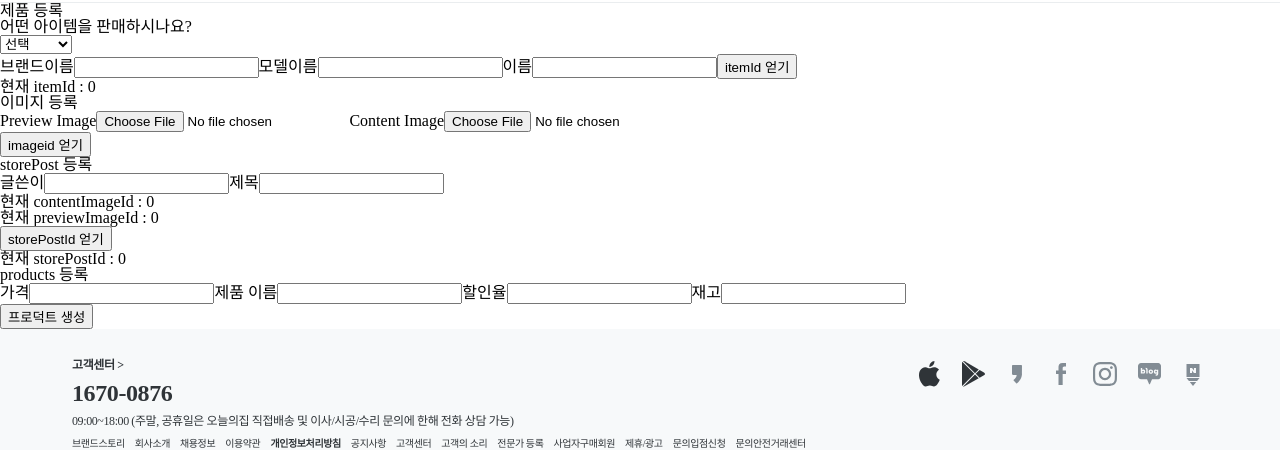
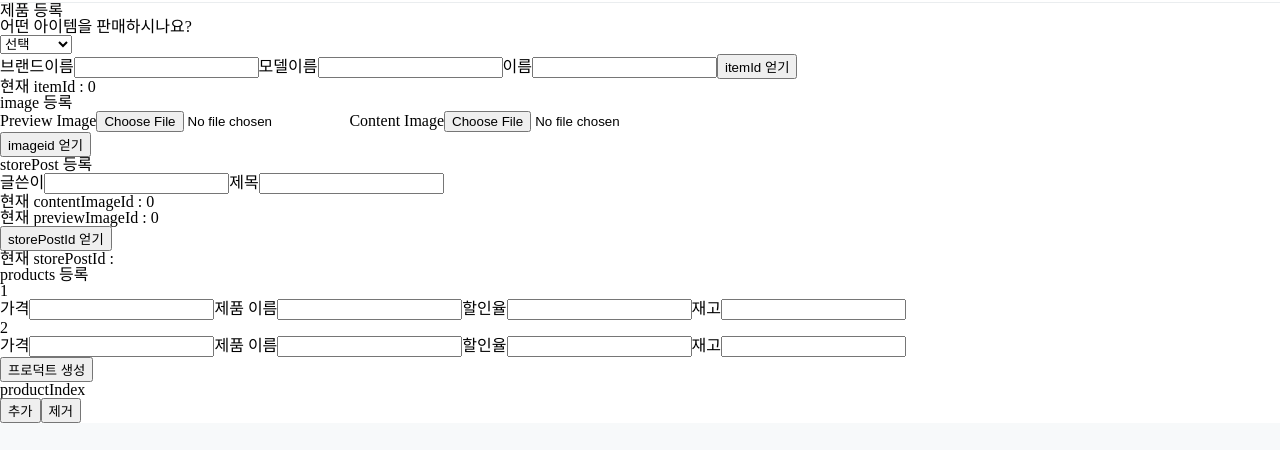
Before and after one commit to ohouse-clone/ohouse_front, a Next.js app: page /productions/add in a window 1280 px wide. Shown: the part 178-628 px from the top of the page. Built offline with nearby package versions, Linux system fonts and the light colour scheme.

Commit message:
feat(page/../add) : storePost 로직 추가, product 추가 기능

```diff
--- /dev/null
+++ b/src/components/ProductionAdd/ProductForm.js
@@ -0,0 +1,16 @@
+import React from 'react';
+
+export default function ProductForm({ i }) {
+  return (
+    <div key={'product' + i}>
+      <label htmlFor={`price${i}`}>가격</label>
+      <input id={`price${i}`}></input>
+      <label htmlFor={`productName${i}`}>제품 이름</label>
+      <input id={`productName${i}`}></input>
+      <label htmlFor={`rateDiscount${i}`}>할인율</label>
+      <input id={`rateDiscount${i}`}></input>
+      <label htmlFor={`stock${i}`}>재고</label>
+      <input id={`stock${i}`}></input>
+    </div>
+  );
+}
--- a/src/lib/apis/store.js
+++ b/src/lib/apis/store.js
@@ -1,6 +1,6 @@
 import axios from 'axios';
 
-const URL = 'http://www.cloneohouse.shop/store/api';
+const URL = '/api';
 
 export const getStoreCategoryData = async id => {
   const { data } = await axios.get(`${URL}/v1/category/${id}`);
--- a/src/pages/productions/add.js
+++ b/src/pages/productions/add.js
@@ -1,5 +1,6 @@
 import axios from 'axios';
-import React, { useState } from 'react';
+import ProductForm from 'components/ProductionAdd/ProductForm';
+import React, { useEffect, useMemo, useState } from 'react';
 
 export default function Add() {
   const URL = '/api';
@@ -11,6 +12,10 @@ export default function Add() {
   const [contentImageFile, setContentImageFile] = useState();
   const [contentImageId, setContentImageId] = useState(0);
   const [previewImageId, setPreviewImageId] = useState(0);
+
+  const [storePostId, setStorePostId] = useState();
+
+  const [productArr, setProductArr] = useState([{ name: 1 }, { name: 2 }]);
 
   // item 로직 ----------------------------------------------
 
@@ -72,7 +77,30 @@ export default function Add() {
   };
 
   // storePost 로직 ----------------------------------------
+  const submitStorePost = e => {
+    e.preventDefault();
+    const storePostData = {
+      author: e.target[0].value,
+      title: e.target[1].value,
+      contentImageId,
+      previewImageId,
+    };
 
+    axios
+      .post(`${URL}/store/api/v1/post`, storePostData)
+      .then(res => {
+        setStorePostId(res);
+      })
+      .catch(err => console.log(err));
+  };
+
+  // product 로직 -------------------------------------------
+
+  const submitProducts = e => {
+    e.preventDefault();
+    console.log(e);
+    const Products = [];
+  };
   return (
     <>
       <h2>제품 등록</h2>
@@ -109,7 +137,7 @@ export default function Add() {
 
       <div>현재 itemId : {itemId}</div>
 
-      <h2>이미지 등록</h2>
+      <h2>image 등록</h2>
       <form>
         <label htmlFor="previewImage">Preview Image</label>
         <input
@@ -129,32 +157,49 @@ export default function Add() {
         ></input>
       </form>
       <button onClick={submitImage}>imageid 얻기</button>
+
       <h2>storePost 등록</h2>
-      <form>
-        <label>글쓴이</label>
-        <input></input>
-        <label>제목</label>
-        <input></input>
+      <form onSubmit={submitStorePost}>
+        <label htmlFor="author">글쓴이</label>
+        <input id="author"></input>
+        <label htmlFor="title">제목</label>
+        <input id="title"></input>
         <div>현재 contentImageId : {contentImageId}</div>
         <div>현재 previewImageId : {previewImageId}</div>
+        <button>storePostId 얻기</button>
       </form>
-      <button>storePostId 얻기</button>
 
-      <div>현재 storePostId : {0}</div>
+      <div>현재 storePostId : {storePostId}</div>
 
       <h2>products 등록</h2>
-      <form>
-        <label>가격</label>
-        <input></input>
-        <label>제품 이름</label>
-        <input></input>
-        <label>할인율</label>
-        <input></input>
-        <label>재고</label>
-        <input></input>
+      <form onSubmit={submitProducts}>
+        {productArr.map(res => (
+          <>
+            <div key={res.name}>{res.name}</div>
+            <ProductForm i={res.name} />
+          </>
+        ))}
+
+        <button>프로덕트 생성</button>
       </form>
-
-      <button>프로덕트 생성</button>
+      <div>productIndex</div>
+      <button
+        onClick={() =>
+          setProductArr(res => [...res, { name: productArr.length + 1 }])
+        }
+      >
+        추가
+      </button>
+      <button
+        onClick={() => {
+          const newArr = [...productArr];
+          if (newArr.length === 1) return;
+          newArr.pop();
+          setProductArr(newArr);
+        }}
+      >
+        제거
+      </button>
     </>
   );
 }
```
